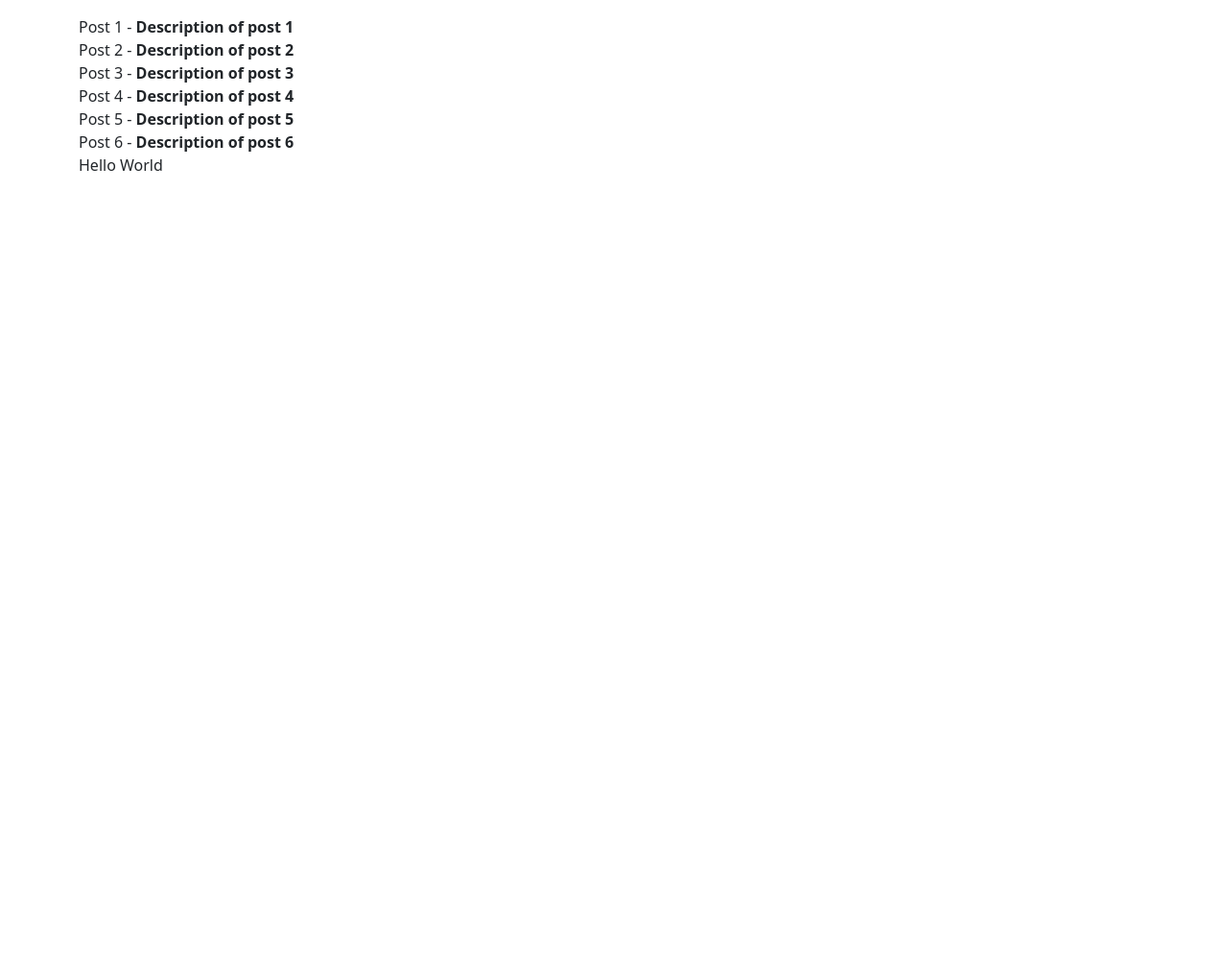
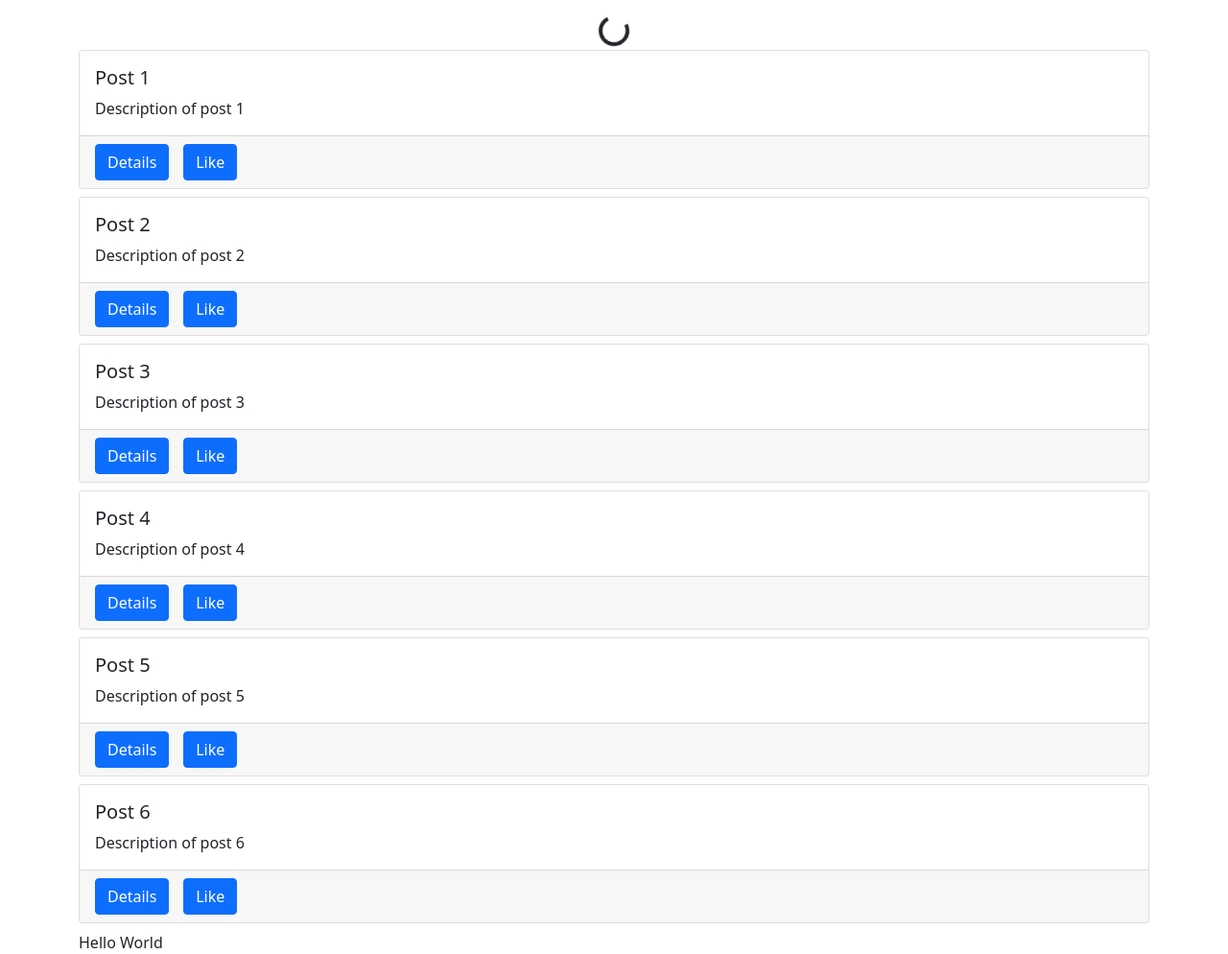
Before and after one commit to jraphael03/Django_ajax, a Django app: page / in a window 1280 px wide. Shown: the whole page at 96% size. Before the commit the page ends 178 px from the top, so only its background shows below. Run offline with Django 3.2, Linux system fonts and the light colour scheme; data comes from the database, SQL or seed files in the repository; some libraries are stand-ins or nearby versions.

Commit message:
created card body using main.js, and added a loading spinner

```diff
--- a/posts/static/posts/main.js
+++ b/posts/static/posts/main.js
@@ -2,6 +2,7 @@
 
 const helloWorldBox = document.getElementById('hello-world');
 const postsBox = document.getElementById('posts-box');
+const spinnerBox = document.getElementById('spinner-box');
 
 // GET
 $.ajax({
@@ -23,13 +24,32 @@
     success: function(response){
         console.log(response)
         const data = response.data  // Data is being passed by the backend view
-        console.log(data)
-        // for each method on data
-        data.forEach(el => {
-            postsBox.innerHTML += `
-                ${el.title} - <b>${el.body}</b><br/>
-            `
-        });
+        setTimeout(() => {
+            spinnerBox.classList.add("not-visible"); // When data is loaded make spinnerBox not-visible
+            console.log(data);
+            // for each method on data
+            data.forEach((el) => {
+                postsBox.innerHTML += `
+                    <div class="card mb-2" >
+                        <div class="card-body">
+                            <h5 class="card-title">${el.title}</h5>
+                            <p class="card-text">${el.body}</p>
+                        </div>
+                            <div class="card-footer">
+                                <div class="row">
+                                    <div class="col-xs-2 col-md-1">
+                                        <a href="#" class="btn btn-primary">Details</a>
+                                    </div>
+                                    <div class="col-xs-2 col-md-1">
+                                        <a href="#" class="btn btn-primary">Like</a>
+                                    </div>
+                                </div>
+                            </div>
+                    </div>
+            `;
+                    });
+        }, 100);
+
     },
     error: function(error){
         console.log(error)
--- a/posts/templates/posts/main.html
+++ b/posts/templates/posts/main.html
@@ -15,7 +15,11 @@
         {{ obj.title }} - {{ obj.body }} <br>
     {% endfor %} -->
 
-    <div id="posts-box"></div>
+    <div id="spinner-box" class="text-center">
+        <div class="spinner-border" role="status"></div>
+    </div>
+
+    <div id="posts-box" ></div>
     <div id="hello-world"></div>
 
 {% endblock content %}
```
